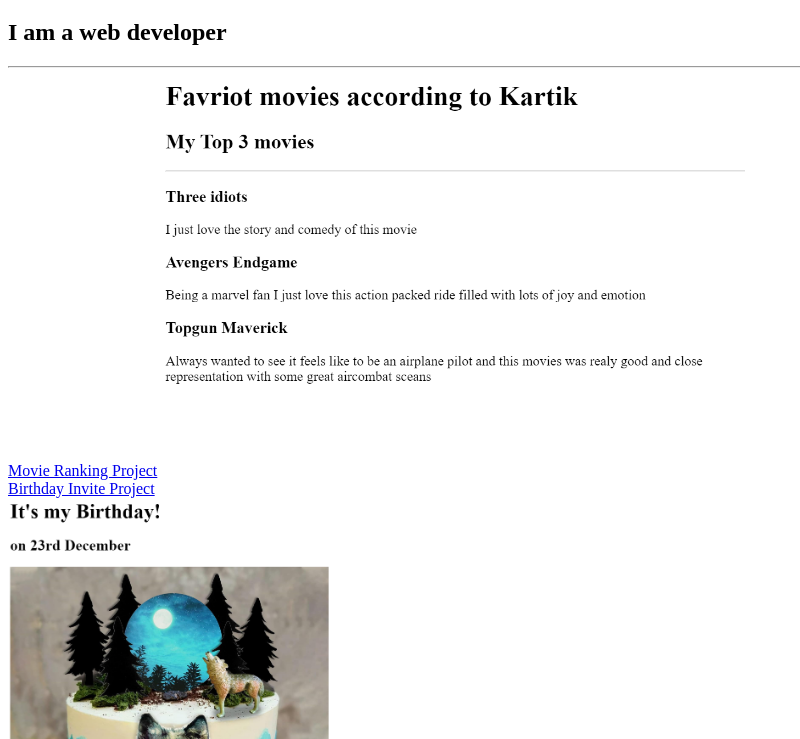
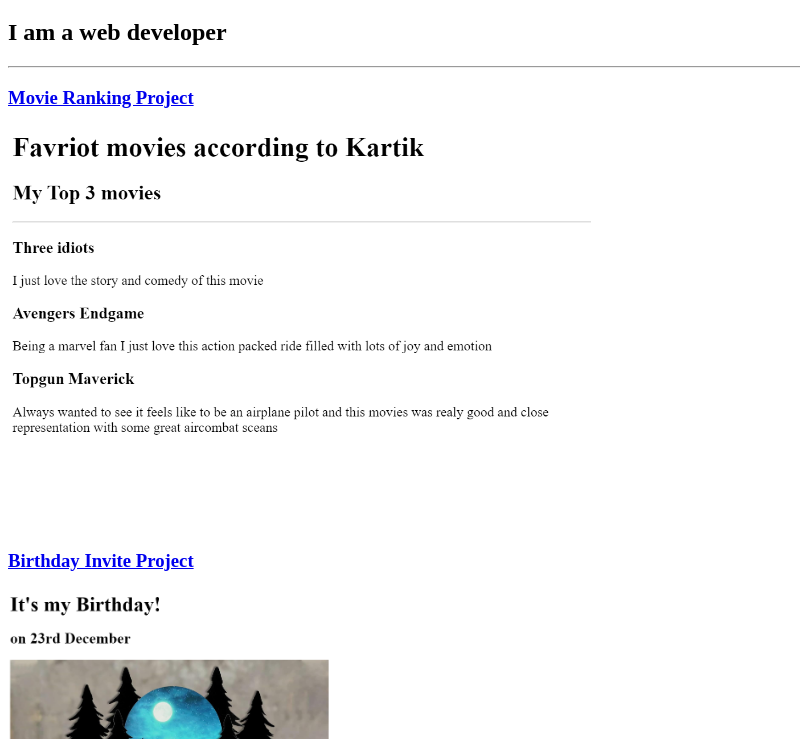
Before and after one commit to kartik-gadhvi/html-portfolio-demo, a plain HTML site: page index.html in a window 1280 px wide. Shown: the part 61-800 px from the top of the page, without its empty margins (0-800 px from the left). Drawn offline with Linux system fonts and the light colour scheme.

Commit message:
index.html

```diff
--- a/index.html
+++ b/index.html
@@ -10,9 +10,9 @@
     <h1>Kartik Suru's Portfolio</h1>
     <h2>I am a web developer</h2>
     <hr>
-    <a href="./Movie Ranking Project.html">Movie Ranking Project</a>
-    <img height="400" src=".\assets\images\Movie Ranking Project.png" alt=""><br>
-    <a href="./Birthday Invite Project.html">Birthday Invite Project</a><br>
+   <h3> <a href="./Movie Ranking Project.html">Movie Ranking Project</a></h3>
+    <img height="400" src=".\assets\images\Movie Ranking Project.png" alt="">
+  <h3>  <a href="./Birthday Invite Project.html">Birthday Invite Project</a></h3>
     <img height="500" src="./assets/images/image.png" alt=""><hr>
     <a href="./public/about.html">About</a>
     <a href="./public/contact.html">Contact me</a>
```
